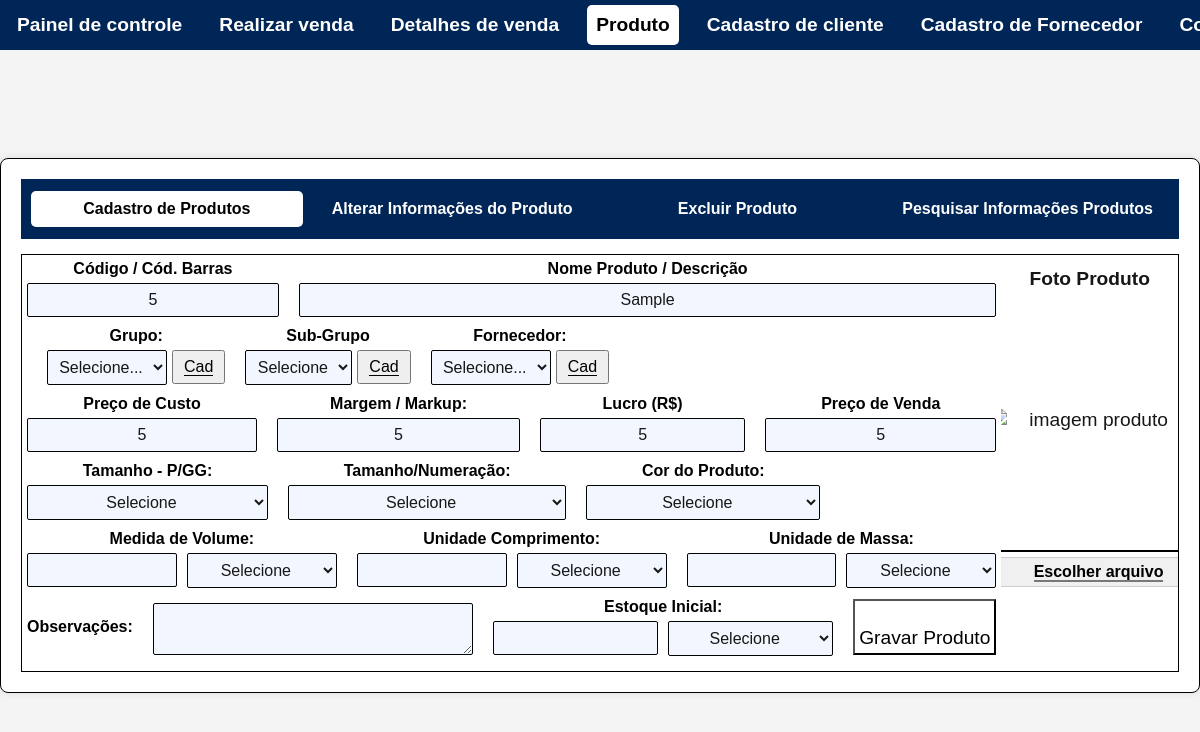
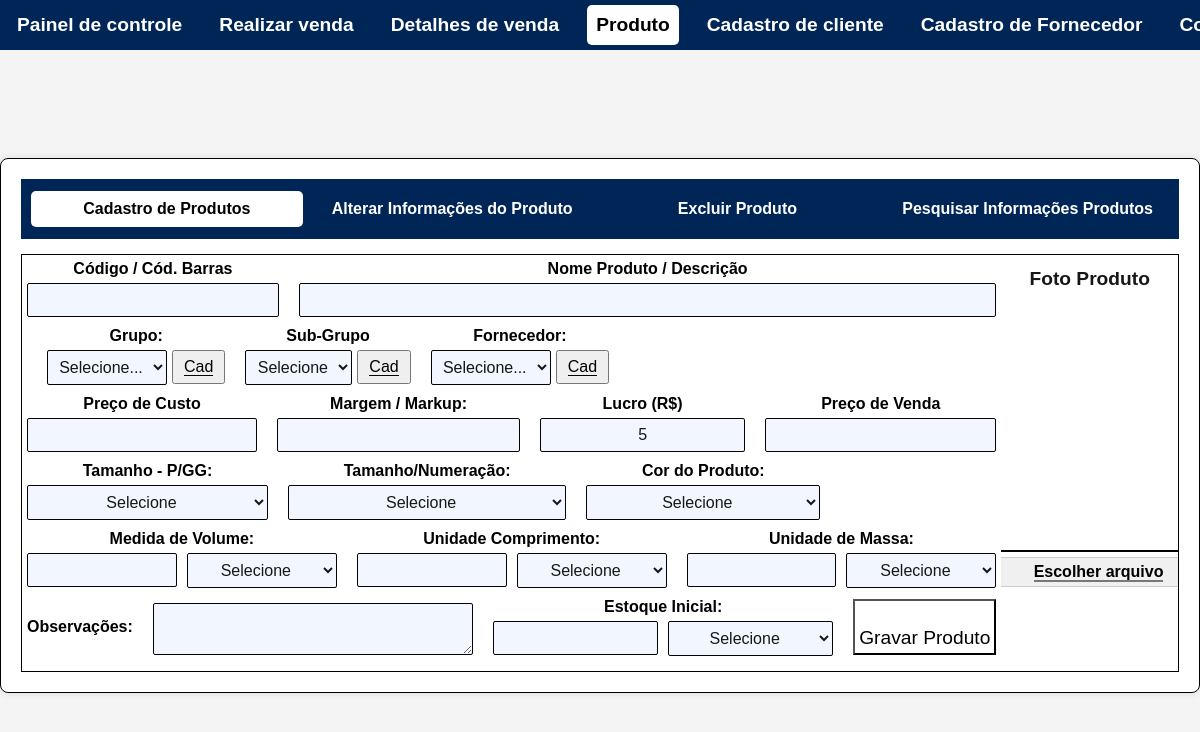
Before and after one commit to fregnani123/gestaoLiteMySql, an Electron app: page public/register_product.html in a window 1200 px wide. Both pictures are taken after typing "5", "Sample", "5", "5", "5", "5" into the empty fields and a click on the button "Gravar Produto". Shown: the top 732 px of the page. Drawn offline with Linux system fonts and the light colour scheme; no server answers.

Commit message:
limpar os inputs

```diff
--- a/Renderer/apiEndpoints.js
+++ b/Renderer/apiEndpoints.js
@@ -46,6 +46,7 @@ function postNewProduto(produtoData) {
 
     if (!produtoData.codigo_ean || !produtoData.nome_produto) {
         console.error('Erro: código EAN e nome do produto são obrigatórios.');
+        alert('Erro: código EAN e nome do produto são obrigatórios.');
         return;
     }
     fetch(postNewProdutoData, {
--- a/Renderer/renderer.js
+++ b/Renderer/renderer.js
@@ -94,8 +94,41 @@ document.querySelector('#btn-cadastrar').addEventListener('click', function (e)
         uploadImage(relativePath); // Passa o caminho único para salvar a imagem
     };
 
+    clearForm();
 });
 
+function clearForm() {
+    // Limpar inputs de texto
+    inputCodigoEAN.value = '';
+    inputNomeProduto.value = '';
+    inputObservacoes.value = '';
+    inputMassa.value = '';
+    inputVolume.value = '';
+    inputComprimento.value = '';
+    inputQuantidadeEstoque.value = '';
+    inputPrecoCompra.value = '';
+    inputMarkup.value = '';
+    inputPrecoVenda.value = '';
+
+    // Limpar selects
+    selectGrupo.selectedIndex = 0;
+    selectSubGrupo.selectedIndex = 0;
+    selectTamanhoLetras.selectedIndex = 0;
+    selectTamanhoNumeros.selectedIndex = 0;
+    selectUnidadeMassa.selectedIndex = 0;
+    selectMedidaVolume.selectedIndex = 0;
+    selectUnidadeComprimento.selectedIndex = 0;
+    selectUnidadeEstoque.selectedIndex = 0;
+    selectCorProduto.selectedIndex = 0;
+    selectFornecedor.selectedIndex = 0;
+
+    // Limpar a imagem exibida
+    divImgProduct.innerHTML = '';
+
+    // Limpar o input de imagem
+    inputPathImg.value = '';
+    inputPathImg.removeAttribute('data-relative-path');
+}
 
 getGrupo(selectGrupo);
 getSubGrupo(selectSubGrupo);
--- a/public/register_product.html
+++ b/public/register_product.html
@@ -9,7 +9,7 @@
 </head>
 <body>
     <header>
-        <p class="logoMenu"><img id="logo-img" src="../img/logo.png" alt=""></p>
+        <!-- <p class="logoMenu"><img id="logo-img" src="../img/logo.png" alt=""></p> -->
         <nav>
             <ul id="ul-Menu">
             </ul>
```
